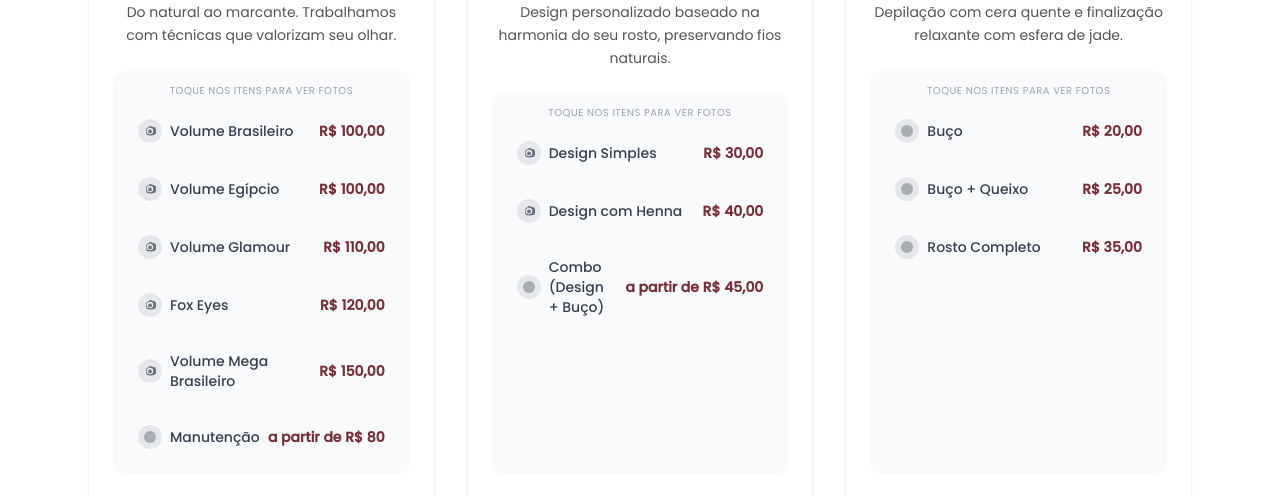
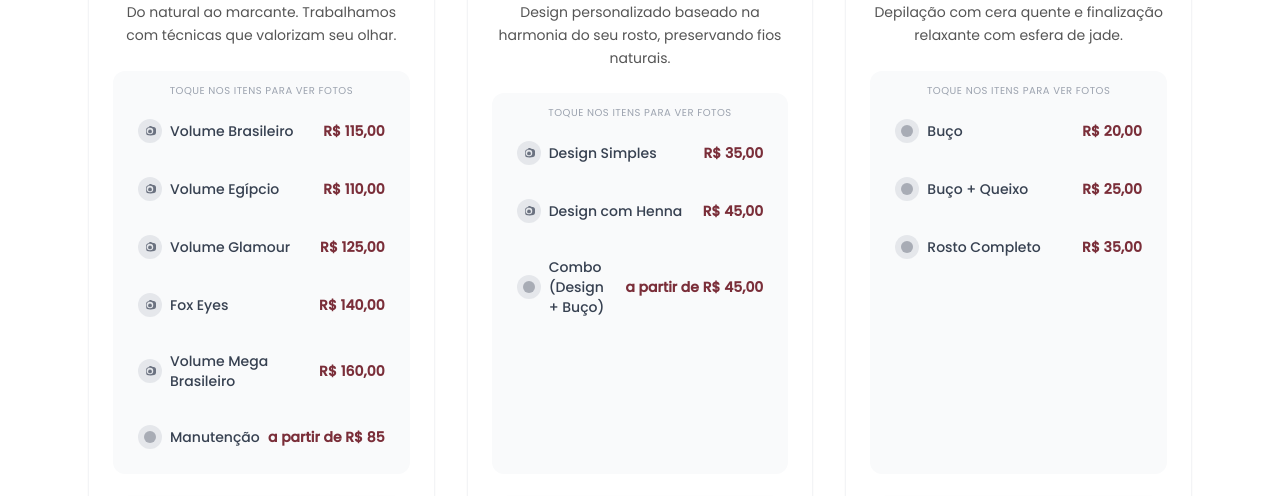
Before and after one commit to Tomfg11/lpa-estetica-site, a React (Vite) app: page / in a window 1280 px wide. Shown: the part 1280-1776 px from the top of the page. Built offline with nearby package versions, Linux system fonts and the light colour scheme.

Commit message:
feat: Reajuste nos valores dos procedimentos de cilios e sobrancelha

```diff
--- a/src/data/content.js
+++ b/src/data/content.js
@@ -41,32 +41,32 @@ export const content = {
       items: [
         {
           name: "Volume Brasileiro",
-          price: "R$ 100,00",
+          price: "R$ 115,00",
           image: VolumeBrasileiro
         },
         {
           name: "Volume Egípcio",
-          price: "R$ 100,00",
+          price: "R$ 110,00",
           image: VolumeEgipicio
         },
         {
           name: "Volume Glamour",
-          price: "R$ 110,00",
+          price: "R$ 125,00",
           image: VolumeGlamour1
         },
         {
           name: "Fox Eyes",
-          price: "R$ 120,00",
+          price: "R$ 140,00",
           image: Cilios4
         },
         {
           name: "Volume Mega Brasileiro",
-          price: "R$ 150,00",
+          price: "R$ 160,00",
           image: Cilios5
         },
         {
           name: "Manutenção",
-          price: "a partir de R$ 80",
+          price: "a partir de R$ 85",
         },
       ],
       icon: "👁️"
@@ -82,12 +82,12 @@ export const content = {
       items: [
         {
           name: "Design Simples",
-          price: "R$ 30,00",
+          price: "R$ 35,00",
           image: Sobrancelha2
         },
         {
           name: "Design com Henna",
-          price: "R$ 40,00",
+          price: "R$ 45,00",
           image: Sobrancelha1
         },
         { name: "Combo (Design + Buço)", price: "a partir de R$ 45,00" }
```
